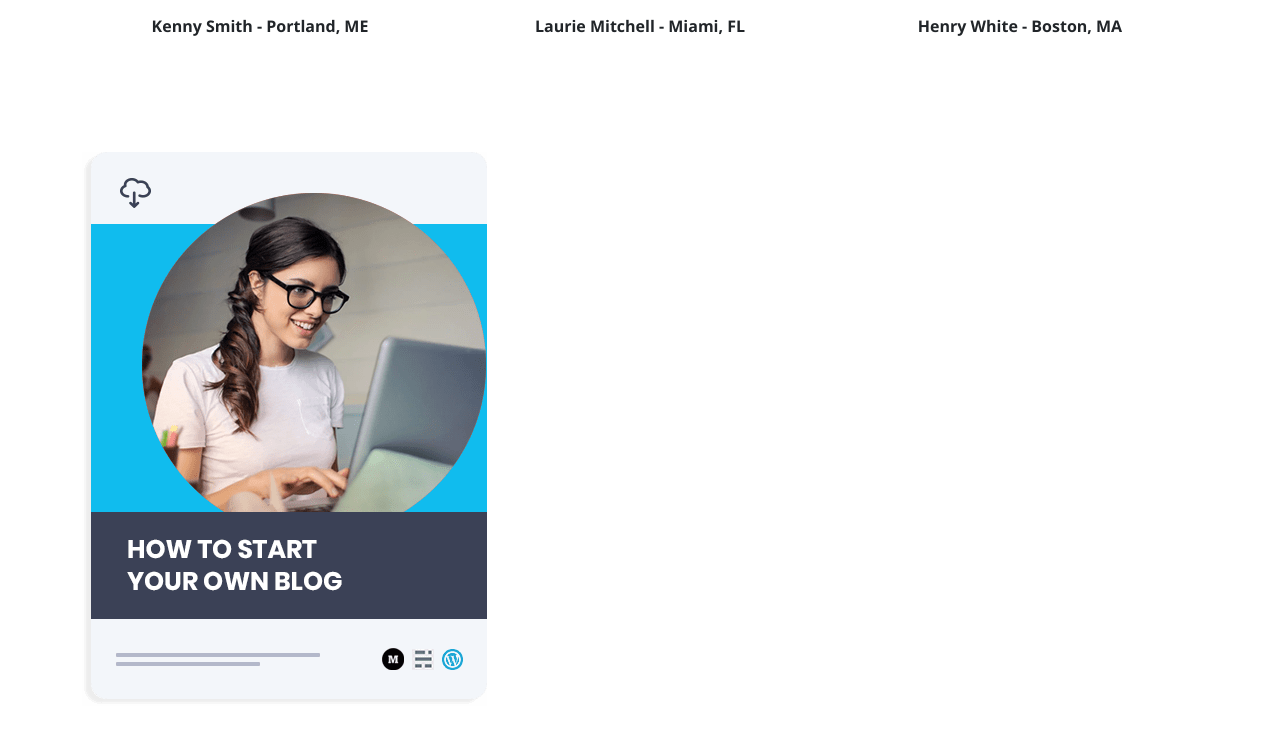
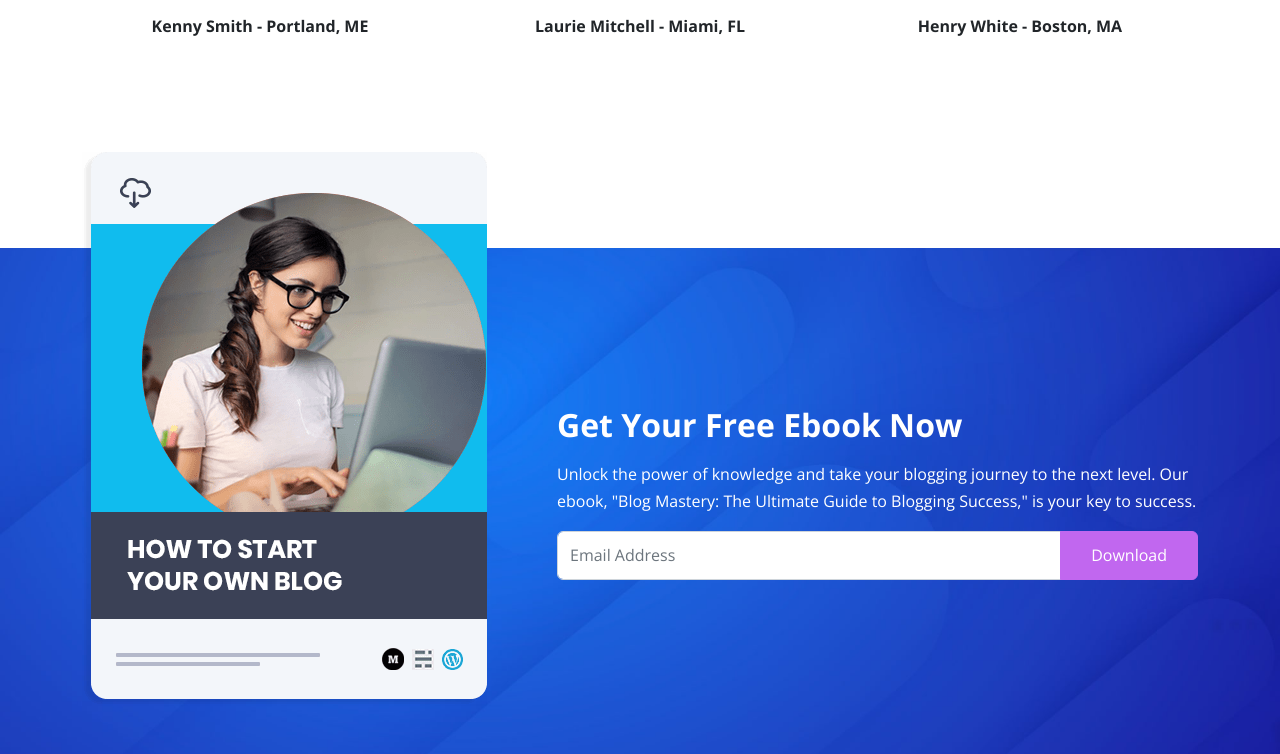
Before and after one commit to o0Danii0o/ebook-website, a website: page index.html in a window 1280 px wide. Shown: the part 3568-4322 px from the top of the page. Drawn offline with nearby package versions, Linux system fonts and the light colour scheme; files that its build step writes are made by us from their sources.

Commit message:
finish download section

```diff
--- a/index.html
+++ b/index.html
@@ -445,6 +445,27 @@
                 <img src="images/download-ebook.png" alt="" class="img-fluid">
               </div>
             </div>
+
+            <div class="col-lg-7">
+              <div class="text-container text-white d-flex flex-column justify-content-center h-100 mb-5">
+                <h2 class="fw-bold">Get Your Free Ebook Now</h2>
+                <p>
+                  Unlock the power of knowledge and take your blogging
+                  journey to the
+                  next level. Our ebook, "Blog Mastery: The Ultimate Guide
+                  to Blogging
+                  Success," is your key to success.
+                </p>
+
+                <!-- Form -->
+                 <form>
+                  <div class="input-group mb-3">
+                    <input type="email" class="form-control" placeholder="Email Address">
+                    <button class="btn btn-primary text-white rounded-end">Download</button>
+                  </div>
+                 </form>
+              </div>
+            </div>
           </div>
         </div>
       </section>
--- a/scss/styles.scss
+++ b/scss/styles.scss
@@ -20,6 +20,12 @@
     background-size: cover;
 }
 
+.download{
+    background: url('../images/download-background.jpg') center center no-repeat;
+    background-size: cover;
+
+}
+
 @media(max-width: 1000px){
     .hero .image-container{
         display: flex;
```
